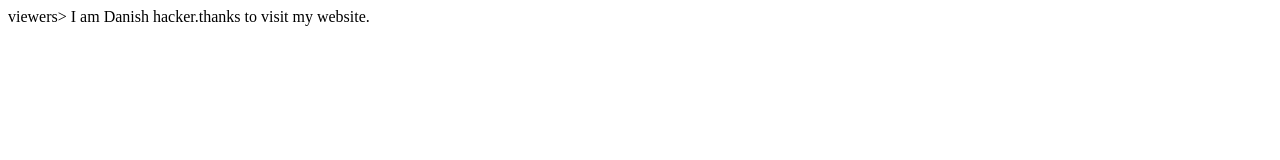
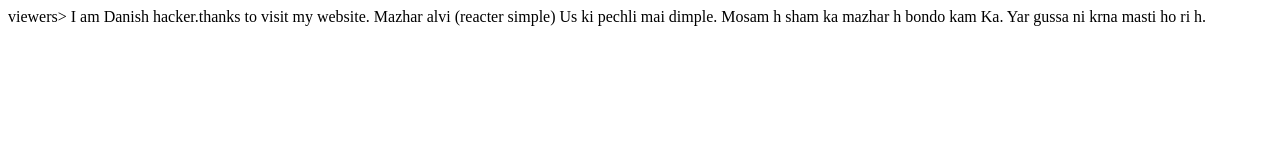
Before and after one commit to Kxosnisnidnsi/danish-hacker, a plain HTML site: page index.html in a window 1280 px wide. Drawn offline with Linux system fonts and the light colour scheme.

Commit message:
Update index.html

```diff
--- a/index.html
+++ b/index.html
@@ -1,3 +1,16 @@
 <Hlo>viewers>
 
- I am Danish hacker.thanks to visit my website.
+I am Danish hacker.thanks to visit my website.
+
+
+
+
+         Mazhar alvi (reacter simple)
+         Us ki pechli mai dimple.
+
+         Mosam h sham ka mazhar h bondo kam
+         Ka.
+
+
+
+         Yar gussa ni krna masti ho ri h.
```
